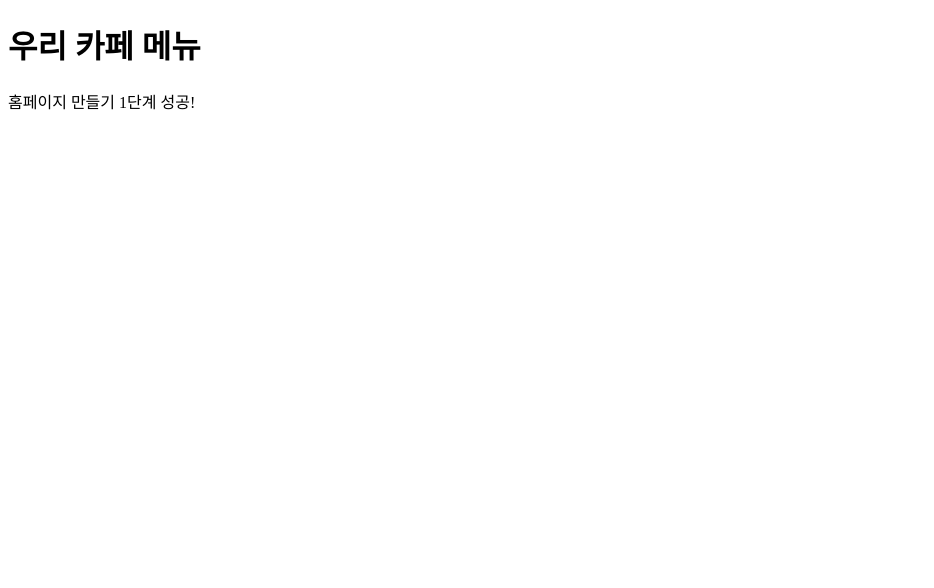
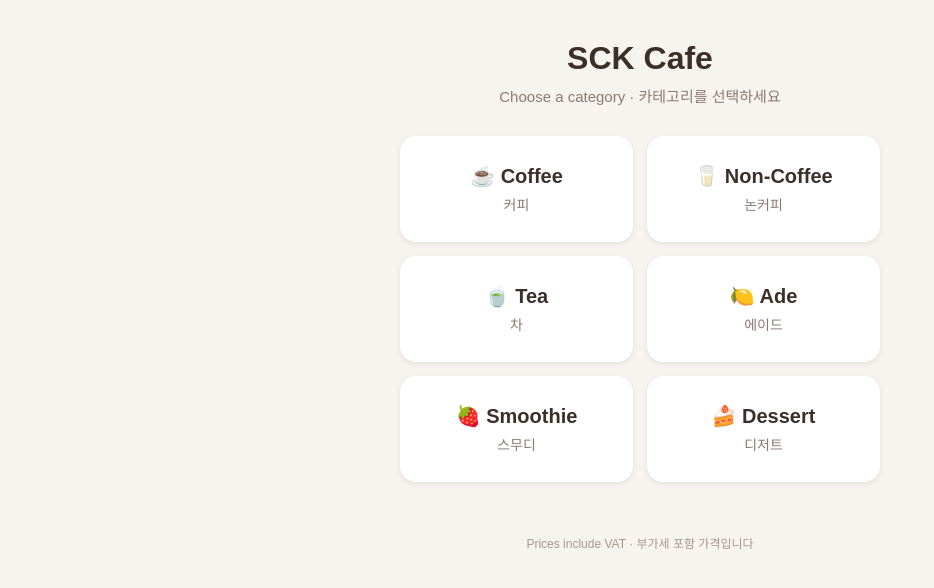
Before and after one commit to eundopatrick-tech/eundopatrick-tech.github.io, a plain HTML site: page index.html in a window 1280 px wide. Shown: the whole page, without its empty margins (0-934 px from the left). Drawn offline with Linux system fonts and the light colour scheme.

Commit message:
Update index.html

```diff
--- a/index.html
+++ b/index.html
@@ -3,10 +3,31 @@
 <head>
   <meta charset="UTF-8">
   <meta name="viewport" content="width=device-width, initial-scale=1.0">
-  <title>우리 카페 메뉴</title>
+  <title>SCK Cafe Menu</title>
+  <link rel="stylesheet" href="style.css">
 </head>
 <body>
-  <h1>우리 카페 메뉴</h1>
-  <p>홈페이지 만들기 1단계 성공!</p>
+
+  <!-- ① 카페 이름 -->
+  <header>
+    <h1>SCK Cafe</h1>
+    <p>Choose a category · 카테고리를 선택하세요</p>
+  </header>
+
+  <!-- ② 카테고리 버튼 (한 줄 = 버튼 하나) -->
+  <main class="categories">
+    <a class="cat" href="menu.html?cat=coffee">☕ Coffee<span>커피</span></a>
+    <a class="cat" href="menu.html?cat=noncoffee">🥛 Non-Coffee<span>논커피</span></a>
+    <a class="cat" href="menu.html?cat=tea">🍵 Tea<span>차</span></a>
+    <a class="cat" href="menu.html?cat=ade">🍋 Ade<span>에이드</span></a>
+    <a class="cat" href="menu.html?cat=smoothie">🍓 Smoothie<span>스무디</span></a>
+    <a class="cat" href="menu.html?cat=dessert">🍰 Dessert<span>디저트</span></a>
+  </main>
+
+  <!-- ③ 맨 아래 안내문 -->
+  <footer>
+    <p>Prices include VAT · 부가세 포함 가격입니다</p>
+  </footer>
+
 </body>
 </html>
```
